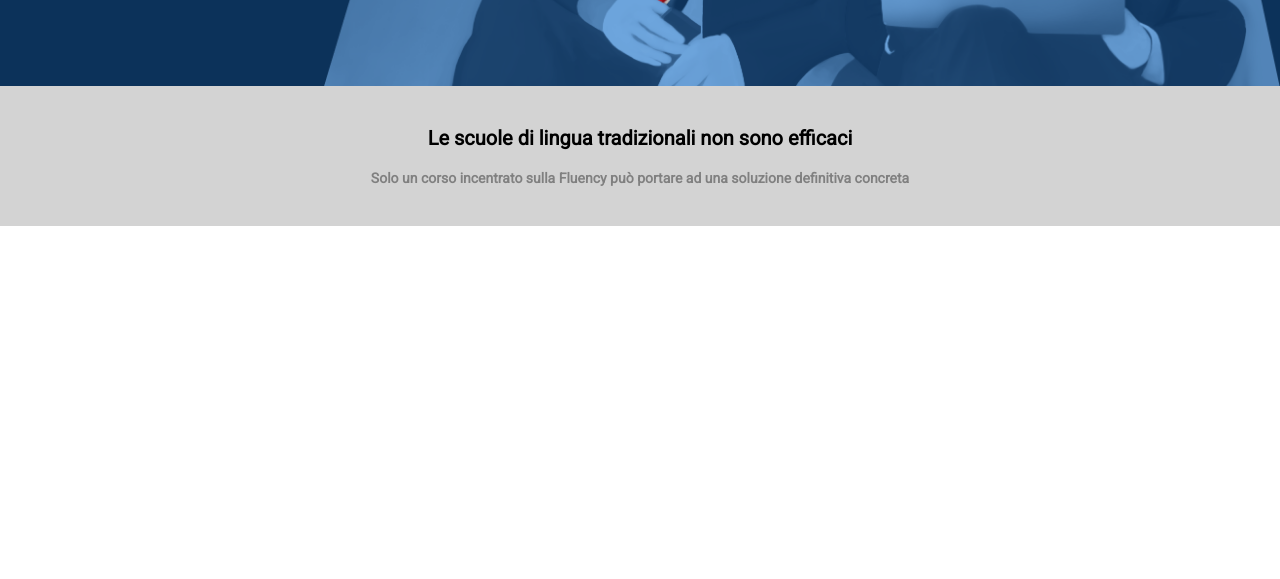
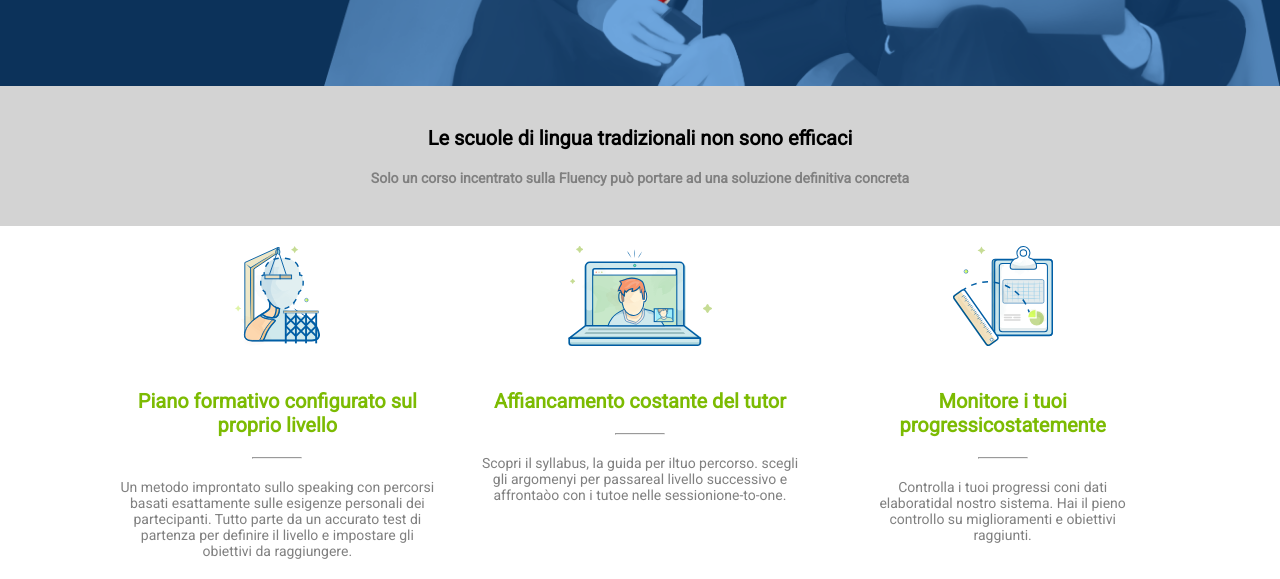
Before and after one commit to MatiaCasu/htmlcss-fluentify, a plain HTML site: page index.html in a window 1280 px wide. Shown: the part 411-990 px from the top of the page. Before the commit the page ends 800 px from the top, so only its background shows below. Drawn offline with Linux system fonts and the light colour scheme.

Commit message:
Main Riga 1
3 Blocchi Img e testo

```diff
--- a/css/style.css
+++ b/css/style.css
@@ -11,6 +11,15 @@
 body{
   font-family: 'Roboto', sans-serif;
 }
+.clearfix::after{
+  content: "";
+  display: block;
+  clear: both;
+}
+
+p{
+  color: grey;
+}
 
 /* /BODY */
 
@@ -20,7 +29,7 @@ header{
   color: #fff;
 }
 
-.head.container, .hero-text.container{
+.container, .hero-text.container{
   width: 85%;
   margin: 0 auto;
 }
@@ -78,9 +87,9 @@ nav a, .button {
 
 /* /HERO */
 .hero-body{
+  height: 400px;
   margin-top: 50px;
   width: 100%;
-  height: 400px;
   background-image: url(../img/background-header.png);
   background-size: contain;
   background-repeat: no-repeat;
@@ -111,7 +120,7 @@ nav a, .button {
 }
 /* /HERO */
 
-/* MAIN */
+/* MAIN TITLE */
 .main-title{
   background-color: lightgrey;
   text-align: center;
@@ -124,4 +133,36 @@ nav a, .button {
   padding-bottom: 20px;
   color: black;
 }
+/* /MAIN TITLE */
+
+/* MAIN ROW 1 */
+.box-main{
+  max-width: calc(100% / 3);
+  text-align: center;
+  display: inline-block;
+  float:left;
+}
+
+.box-main > img{
+  height: 100px;
+}
+
+.box-main *{
+  margin: 20px 20px;
+}
+
+.box-main  h4{
+  font-size: 20px;
+  color: #7cbb02;
+}
+
+.hr-style{
+  width: 50px;
+  margin: auto;
+  border-style: grey;
+}
+/* /MAIN ROW 1 */
+
+/* MAIN ROW 2 */
+
 /* /MAIN */
--- a/index.html
+++ b/index.html
@@ -46,6 +46,37 @@
         <h3>Le scuole di lingua tradizionali non sono efficaci</h3>
         <h6>Solo un corso incentrato sulla Fluency può portare ad una soluzione definitiva concreta</h6>
       </div>
+      <section class="main-row1 container clearfix">
+        <div class="box-main">
+          <img src="img/profile.svg" alt="Icona profilo">
+          <h4>Piano formativo configurato sul proprio livello</h4>
+          <hr class="hr-style">
+          <p>Un metodo improntato sullo speaking con percorsi basati esattamente sulle esigenze personali dei partecipanti. Tutto parte da un accurato test di partenza per definire il livello e impostare gli obiettivi da raggiungere.</p>
+        </div>
+        <div class="box-main">
+          <img src="img/computer.svg" alt="Computer">
+          <h4>Affiancamento costante del tutor</h4>
+          <hr class="hr-style">
+          <p>Scopri il syllabus, la guida per iltuo percorso. scegli gli argomenyi per passareal livello successivo e affrontaòo con i tutoe nelle sessionione-to-one.</p>
+        </div>
+        <div class="box-main">
+          <img src="img/doc.svg" alt="Documenti">
+          <div class="box-text">
+          <h4>Monitore i tuoi progressicostatemente</h4>
+          <hr class="hr-style">
+          <p>Controlla i tuoi progressi coni dati elaboratidal nostro sistema. Hai il pieno controllo su miglioramenti e obiettivi raggiunti.</p>
+        </div>
+      </div>
+    </section>
+    <section class="main-row2 container">
+    </section>
+
+
+
+
+
+
+
     </main>
     <!-- /CORPO -->
   </body>
```
Also changed, not shown: 1 other file.
